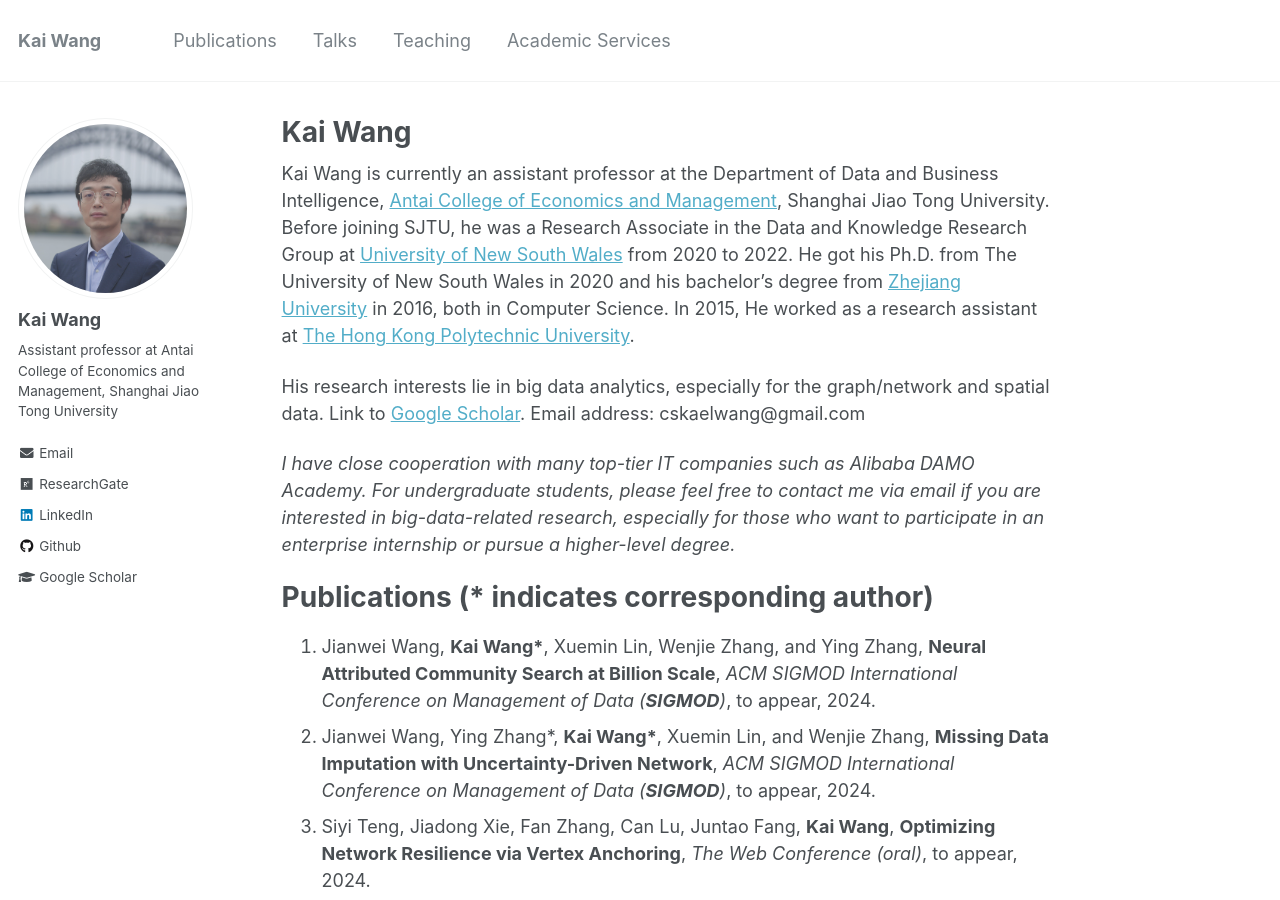
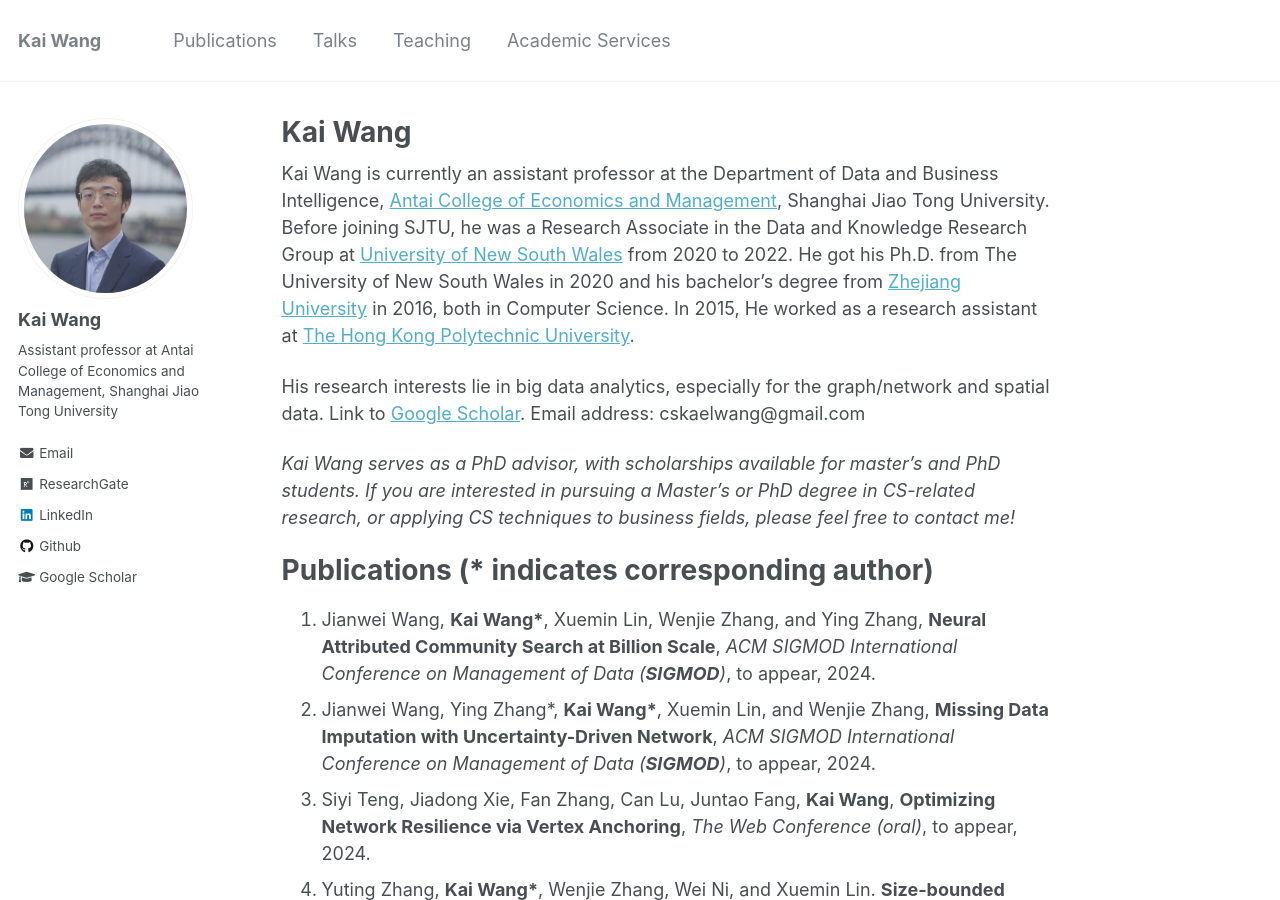
Before and after one commit to cs-kaiwang/cs-kaiwang.github.io, a Jekyll site: the page built from _pages/about.md, in a window 1280 px wide and 900 px high. Built offline with Jekyll 4.4.1, drawn with Linux system fonts in a browser that asks for light colours.

Commit message:
Update about.md

```diff
--- a/_pages/about.md
+++ b/_pages/about.md
@@ -12,7 +12,9 @@ Kai Wang is currently an assistant professor at the Department of Data and Busin
 
 His research interests lie in big data analytics, especially for the graph/network and spatial data.  Link to [Google Scholar](https://scholar.google.com/citations?user=G4DiwTIAAAAJ&hl=en). Email address: cskaelwang@gmail.com
 
-*I have close cooperation with many top-tier IT companies such as Alibaba DAMO Academy. For undergraduate students, please feel free to contact me via email if you are interested in big-data-related research, especially for those who want to participate in an enterprise internship or pursue a higher-level degree.*
+*Kai Wang serves as a PhD advisor, with scholarships available for master's and PhD students. If you are interested in pursuing a Master's or PhD degree in CS-related research, or applying CS techniques to business fields, please feel free to contact me!*
+
+<!--I have close cooperation with many top-tier IT companies such as Alibaba DAMO Academy. For undergraduate students, please feel free to contact me via email if you are interested in big-data-related research, especially for those who want to participate in an enterprise internship or pursue a higher-level degree.-->
 
 Publications (* indicates corresponding author)
 ======
```
